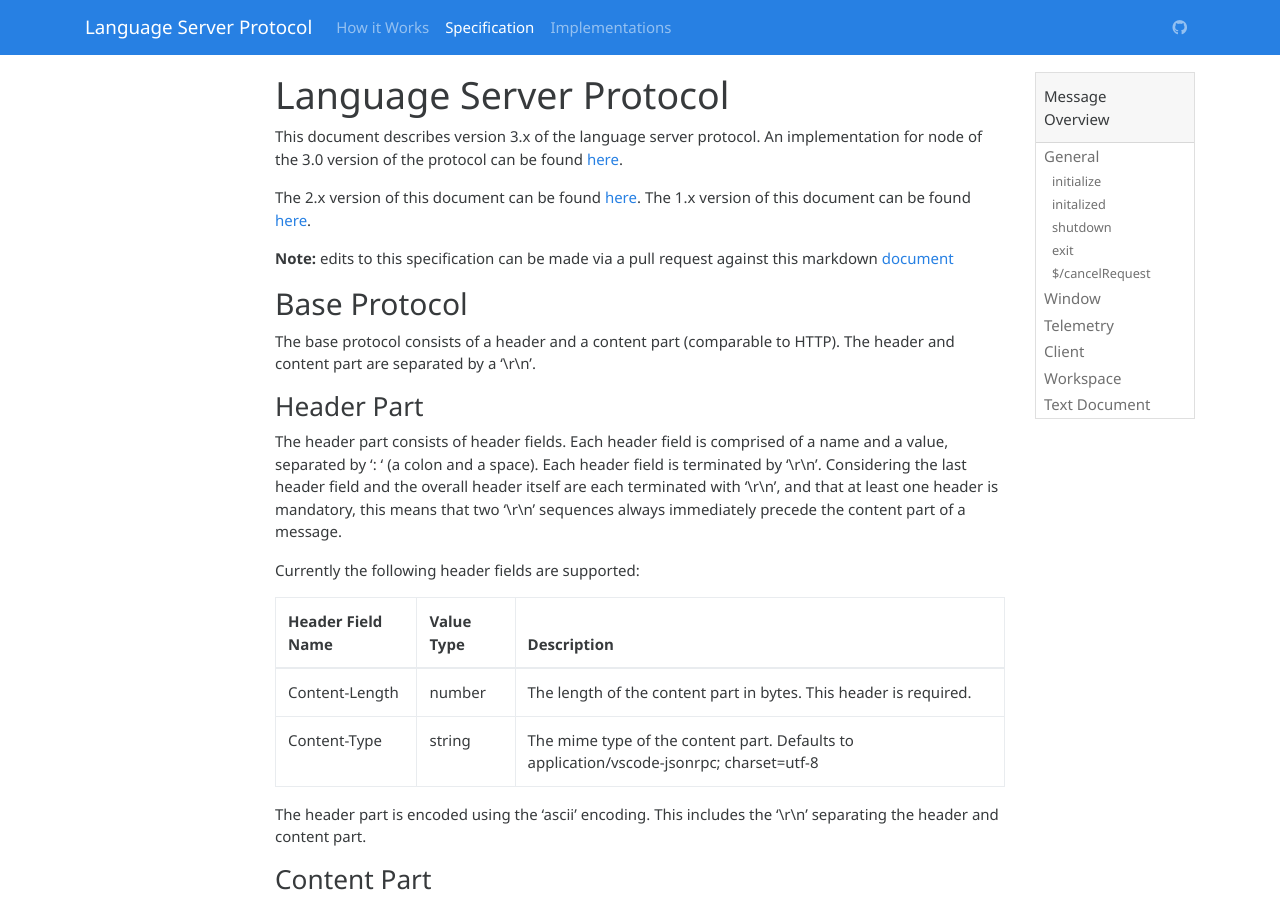
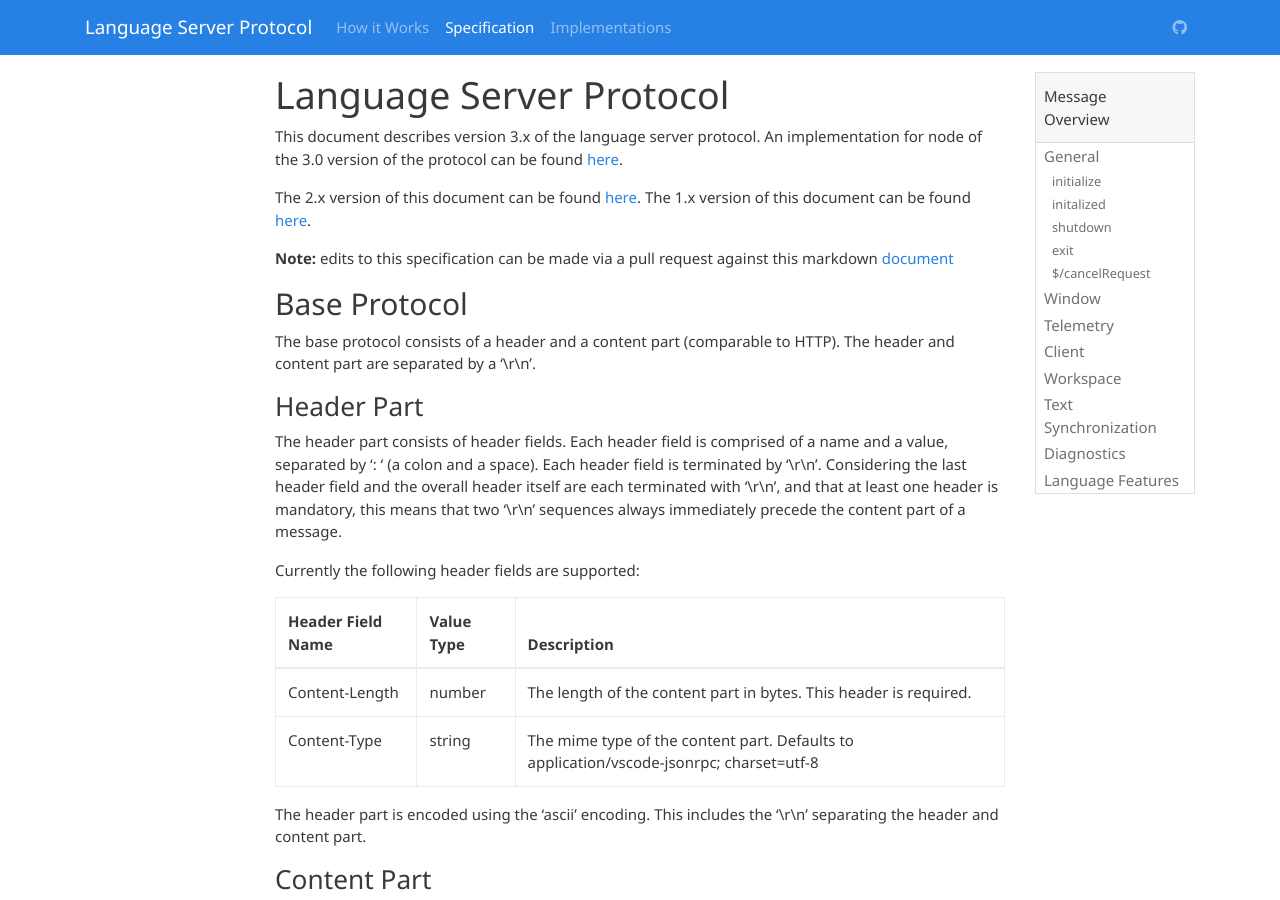
Before and after one commit to microsoft/language-server-protocol, a Jekyll site: the page built from specification.md, in a window 1280 px wide and 900 px high. Built offline with Jekyll 4.4.1, drawn with Linux system fonts in a browser that asks for light colours; nearby versions of some CDN libraries; emoji names are drawn with the system emoji font.

Commit message:
Improve grouping of the navigation bar

```diff
--- a/_data/specification-toc.yml
+++ b/_data/specification-toc.yml
@@ -47,8 +47,8 @@
       anchor: workspace_executeCommand
     - title: applyEdit
       anchor: workspace_applyEdit
-  - title: Text Document
-    anchor: textDocument
+  - title: Text Synchronization
+    anchor: textSynchronization
     children:
     - title: didOpen
       anchor: textDocument_didOpen
@@ -62,8 +62,14 @@
       anchor: textDocument_didSave
     - title: didClose
       anchor: textDocument_didClose
+  - title: Diagnostics
+    anchor: diagnostics
+    children:
     - title: publishDiagnostics
       anchor: textDocument_publishDiagnostics
+  - title: Language Features
+    anchor: languageFeatures
+    children:
     - title: completion
       anchor: textDocument_completion
     - title: resolve
```
